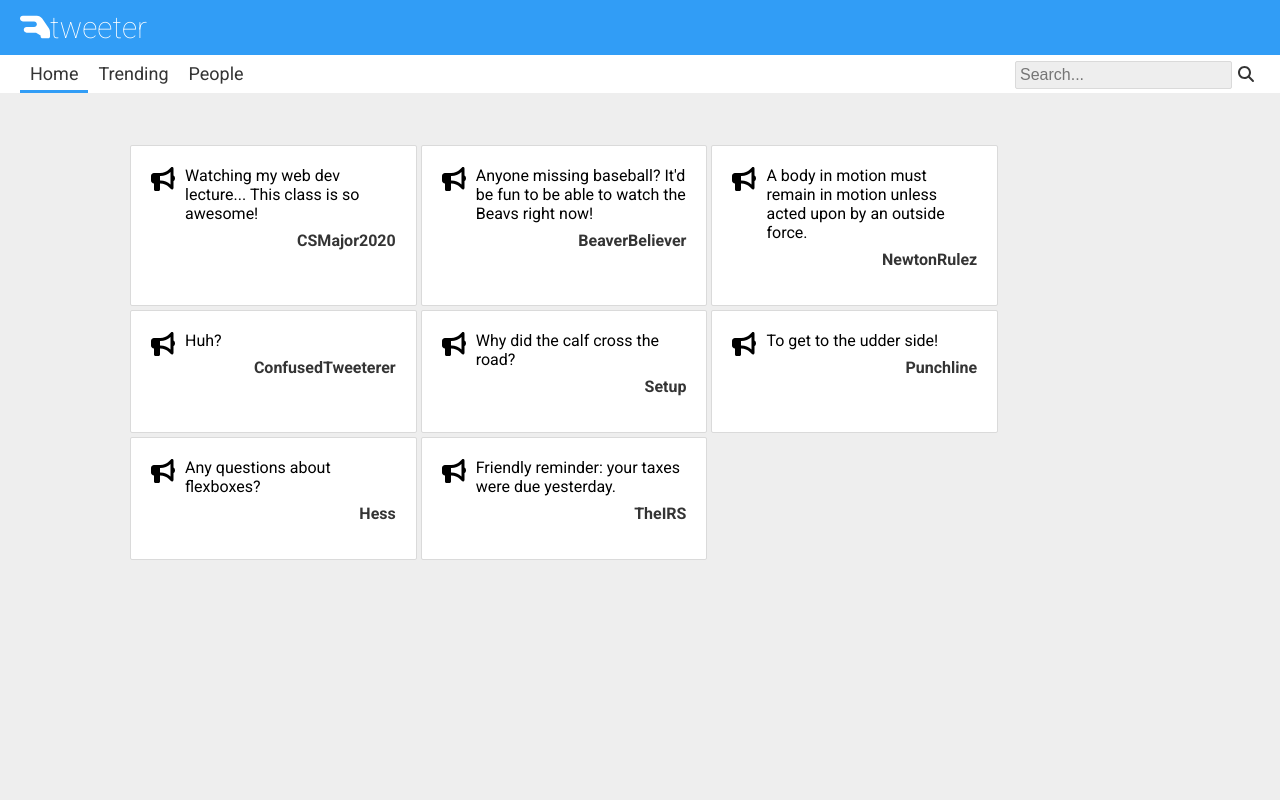
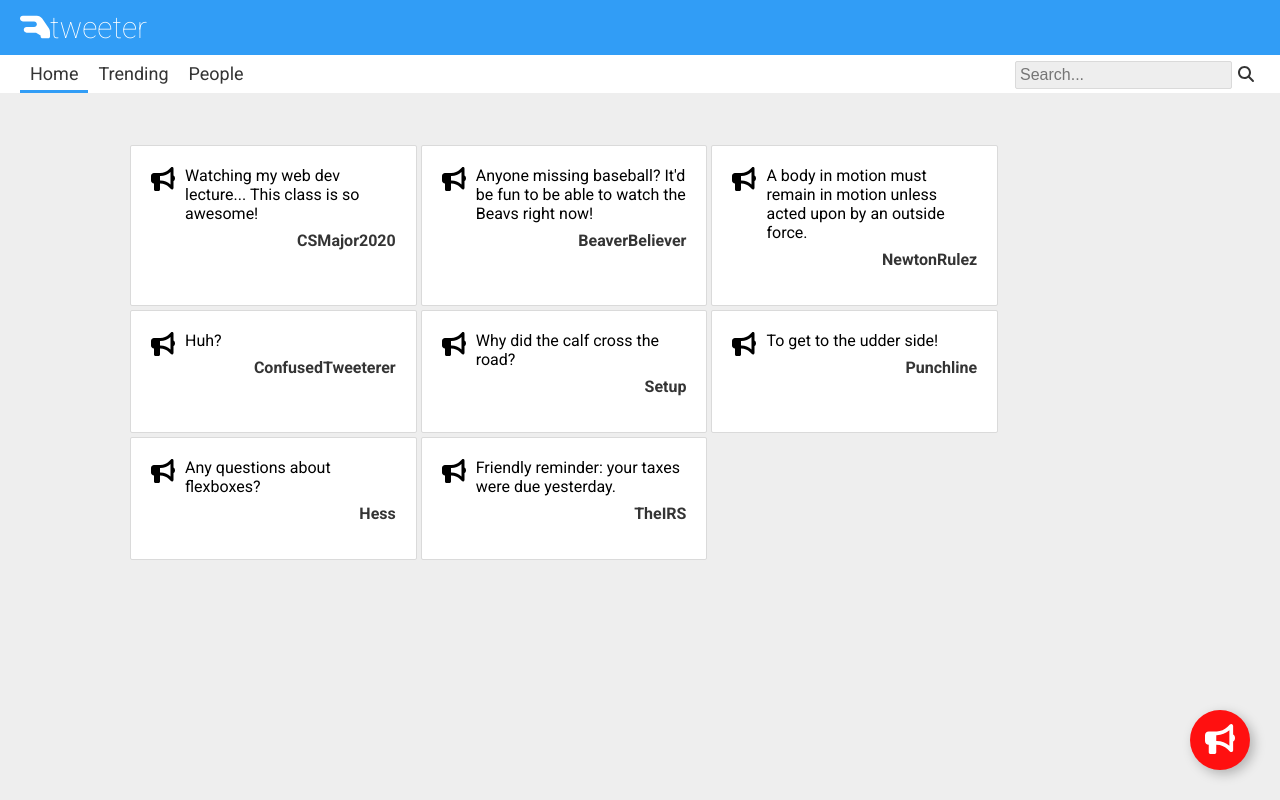
Before and after one commit to Daniel-Valadez/Tweeter, a React (Create React App) app: page / in a window 1280 px wide. Built offline with nearby package versions, Linux system fonts and the light colour scheme.

Commit message:
Button styling

```diff
--- a/src/App.js
+++ b/src/App.js
@@ -3,16 +3,10 @@ import Todo from "./components/Todo";
 //import Modal from "./components/Modal";
 import Navbar from "./components/layout/navbar";
 import Twit from "./components/section/twit";
+import Button from "./components/Button";
 
 //So now the data that will create the first twits seen on the page will be imported.
 import twitData from "./twitData.json";
-const n = 8; //The amount of elements already in the JSON file.
-
-console.log(
-  "This is the first object in the JSON twit data",
-  twitData[0].author
-);
-
 function App() {
   return (
     <div>
@@ -30,6 +24,7 @@ function App() {
           }),
         ]}
       </div>
+      <Button />
     </div>
   );
 }
--- a/src/components/Button.js
+++ b/src/components/Button.js
@@ -4,7 +4,7 @@ import { faBullhorn } from "@fortawesome/free-solid-svg-icons";
 
 function Button() {
     return (
-    <button type="button" className="create-twit-button">
+    <button type="button" id="create-twit-button">
         <FontAwesomeIcon icon={faBullhorn} />
     </button>
     );
--- a/src/index.css
+++ b/src/index.css
@@ -12,6 +12,36 @@ body {
   margin: 50px 10%;
   display: flex;
   flex-wrap: wrap;
+}
+
+#create-twit-button {
+  position: fixed;
+  right: 30px;
+  bottom: 30px;
+  height: 60px;
+  width: 60px;
+  border: none;
+  border-radius: 30px;
+  font-size: 30px;
+  background-color: #ff1010;
+  color: #fff;
+  cursor: pointer;
+  box-shadow: 4px 4px 12px rgba(0, 0, 0, 0.25);
+}
+
+#create-twit-button:hover,
+#create-twit-button:focus {
+  right: 27px;
+  bottom: 27px;
+  height: 66px;
+  width: 66px;
+  border-radius: 33px;
+  font-size: 36px;
+  background-color: #319df6;
+}
+
+#create-twit-button:focus {
+  outline: none;
 }
 
 /*h1,
```
